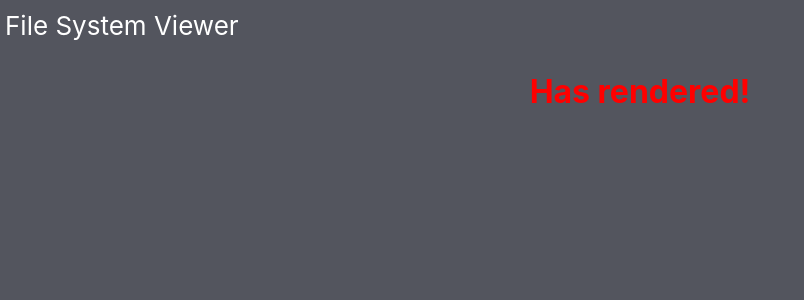
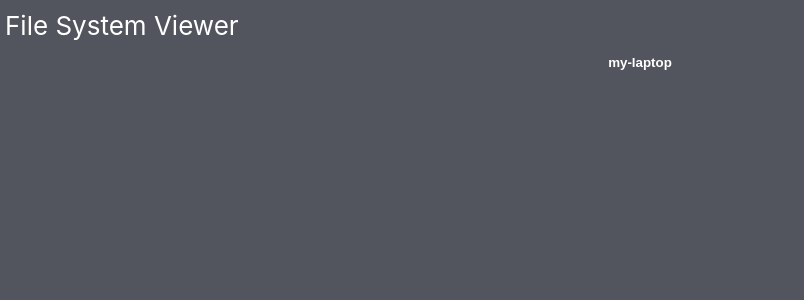
Before and after one commit to gracehartzell/fs-viewer, a React (Create React App) app: page / in a window 1280 px wide. Shown: the top 300 px of the page, without its empty margins (0-804 px from the left). Built offline with nearby package versions, Linux system fonts and the light colour scheme.

Commit message:
Render folder

```diff
--- a/src/App.js
+++ b/src/App.js
@@ -1,5 +1,6 @@
 import React, { Component } from "react";
 import { BrowserRouter as Router, Route } from "react-router-dom";
+import Folder from "./components/Folder";
 import "./App.css";
 
 class App extends Component {
@@ -10,7 +11,7 @@ class App extends Component {
         <Router>
           <Route
             path="/"
-            render={() => <h1 style={{ color: "red" }}>Has rendered!</h1>}
+            render={() => <Folder name="my-laptop" path="/my-laptop" />}
           />
         </Router>
       </div>
```
